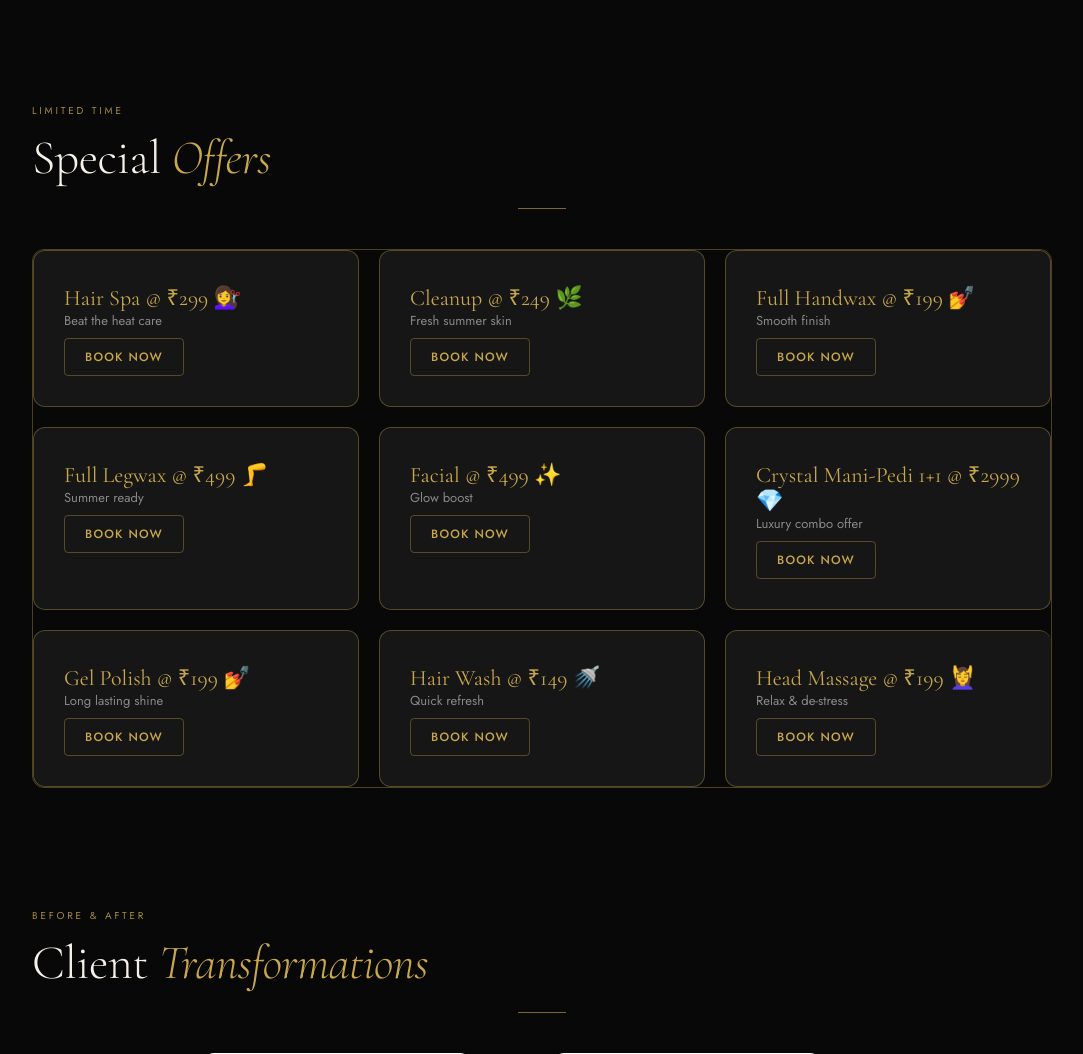
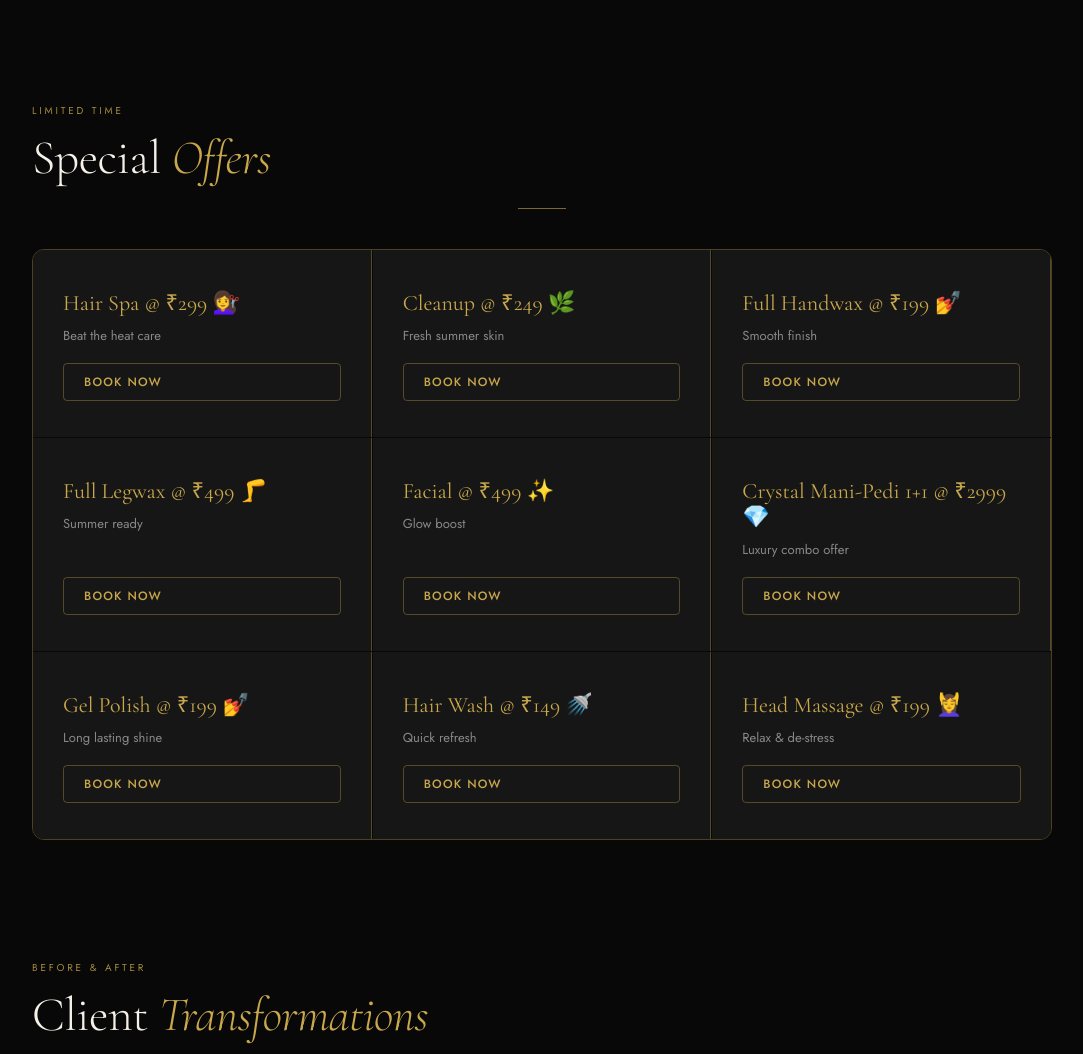
Before and after one commit to gllowkandivali/gllow__saloon, a Flask app: page / in a window 1280 px wide. Shown: the part 917-1971 px from the top of the page, without its empty margins (98-1181 px from the left). Run offline with Flask 3, Linux system fonts and the light colour scheme.

Commit message:
Add files via upload

```diff
--- a/static/style.css
+++ b/static/style.css
@@ -1,4 +1,4 @@
-/* ============================================
+ /* ============================================
    GLLOW BEAUTY SALON & ACADEMY — LUXURY DESIGN
    ============================================ */
 
@@ -323,18 +323,21 @@ nav {
 .offers-grid {
   display: grid;
   grid-template-columns: repeat(auto-fit, minmax(260px, 1fr));
-  gap: 20px;
+  gap: 1px;
   border: 1px solid var(--gold-border);
   border-radius: var(--radius-lg);
   overflow: hidden;
   margin-top: 40px;
 }
+
 .offer-card {
   background: var(--black-3);
-  padding: 30px;
-  border: 1px solid var(--gold-border);
-  border-radius: var(--radius-lg);
+  padding: 36px 30px;
+  display: flex;
+  flex-direction: column;
+  gap: 10px;
   transition: var(--transition);
+  border-right: 1px solid var(--gold-border);
 }
 
 .offer-card:last-child { border-right: none; }
```
